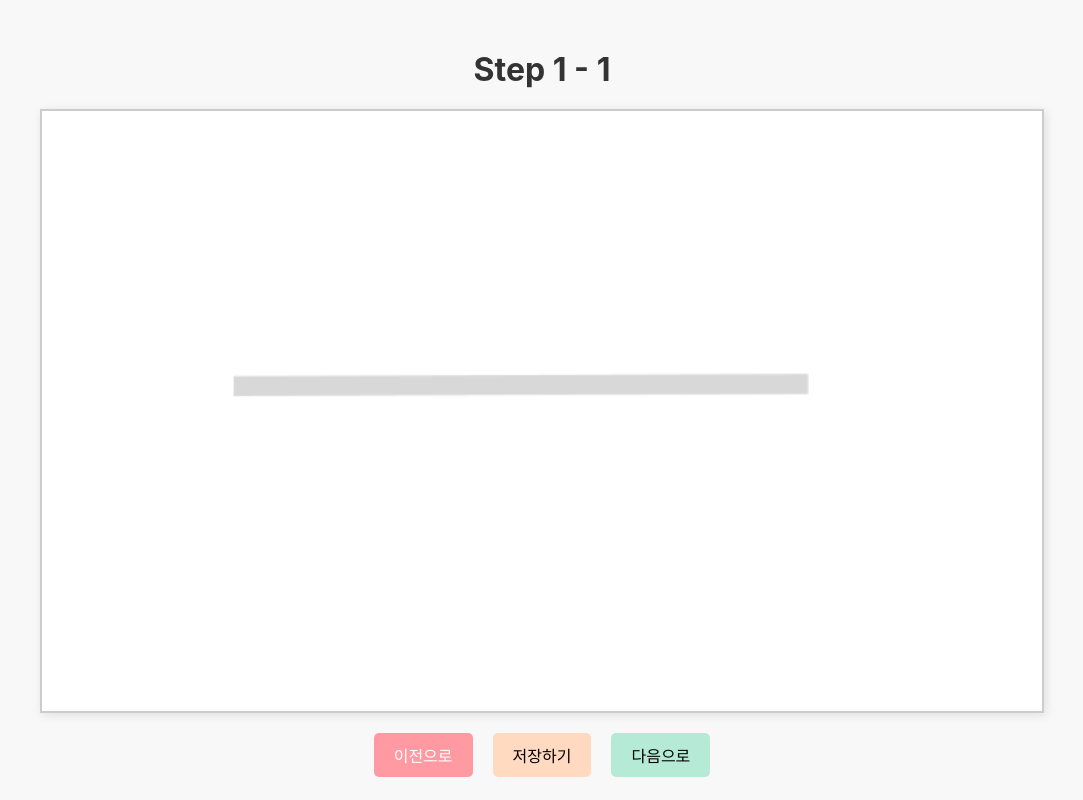
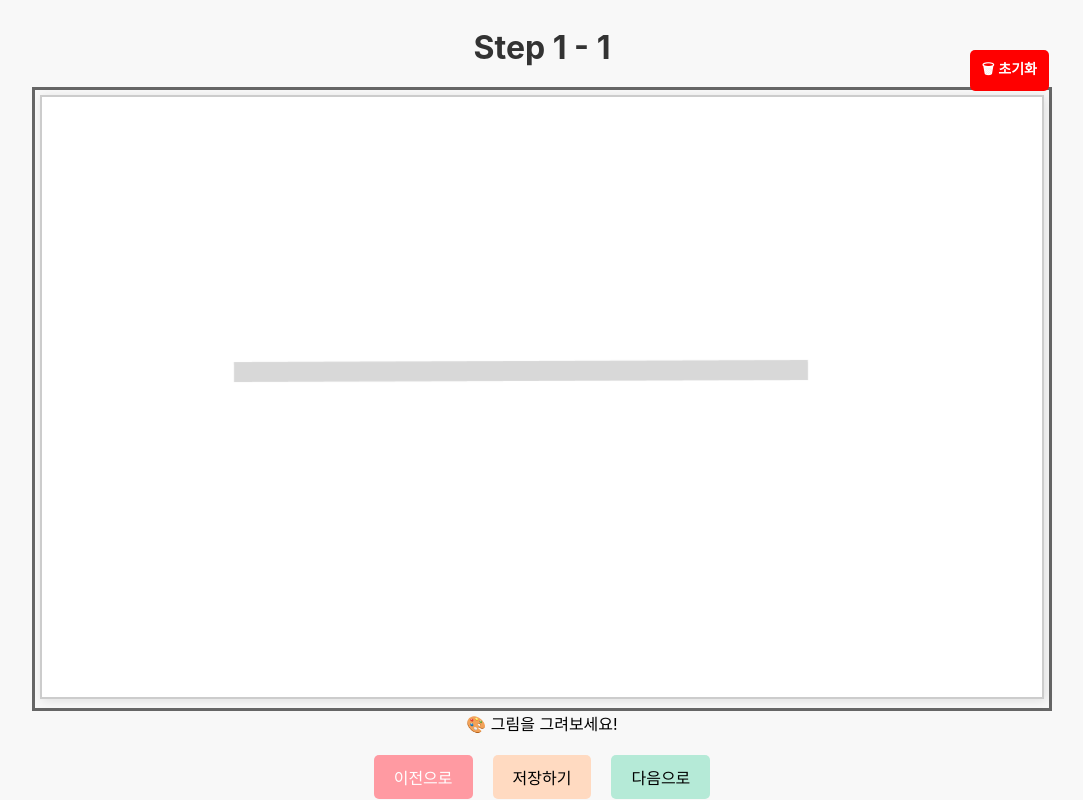
Before and after one commit to Kaizher31/vision_1, a React (Create React App) app: page /step/1/1 in a window 1280 px wide. Shown: the whole page, without its empty margins (98-1181 px from the left). Built offline with nearby package versions, Linux system fonts and the light colour scheme.

Commit message:
초기화 step 제한

```diff
--- a/package.json
+++ b/package.json
@@ -7,6 +7,7 @@
     "@testing-library/jest-dom": "^6.6.3",
     "@testing-library/react": "^16.2.0",
     "@testing-library/user-event": "^13.5.0",
+    "html2canvas": "^1.4.1",
     "react": "^19.0.0",
     "react-dom": "^19.0.0",
     "react-router-dom": "^7.3.0",
--- a/src/components/SubStep.jsx
+++ b/src/components/SubStep.jsx
@@ -2,6 +2,7 @@ import React, { useEffect, useRef, useState } from 'react';
 import { useParams, useNavigate } from 'react-router-dom';
 import Button from './Button';
 import styles from './SubStep.module.css';
+import html2canvas from "html2canvas";
 
 const SubStep = () => {
   const { id, subId } = useParams();
@@ -9,12 +10,13 @@ const SubStep = () => {
   const canvasRef = useRef(null);
   const ctxRef = useRef(null);
   const [drawing, setDrawing] = useState(false);
+  const [userPath, setUserPath] = useState([]);
+  const [message, setMessage] = useState("🎨 그림을 그려보세요!");
 
-  // Step별 도안 이미지 설정
   const getStepImage = () => {
     const stepImages = {
       "1-1": "/images/line.png",
-      "1-2": "/images/diagonal.png",
+      "1-2": "/images/monariza.png",
       "1-3": "/images/cross.png",
       "1-4": "/images/semi-circle.png",
       "1-5": "/images/circle.png",
@@ -29,49 +31,56 @@ const SubStep = () => {
   };
 
   useEffect(() => {
+    drawTemplate();
+  }, [id, subId]);
+
+  const drawTemplate = () => {
     const canvas = canvasRef.current;
     const ctx = canvas.getContext("2d");
     ctxRef.current = ctx;
-
-    // 캔버스 초기화
     ctx.clearRect(0, 0, canvas.width, canvas.height);
 
-    // 도안 이미지 적용
     const imgSrc = getStepImage();
     if (imgSrc) {
       const img = new Image();
       img.src = imgSrc;
       img.onload = () => {
-        ctx.globalAlpha = 0.3; // 반투명 설정
+        ctx.globalAlpha = 0.3;
         ctx.drawImage(img, 0, 0, canvas.width, canvas.height);
-        ctx.globalAlpha = 1.0; // 이후 그림은 원래대로
+        ctx.globalAlpha = 1.0;
       };
     }
-  }, [id, subId]);
+  };
 
-  // 그림 그리기 기능 추가 (캔버스에서 선이 나오도록)
+  const clearCanvas = () => {
+    drawTemplate();
+    setUserPath([]);
+    setMessage("🎨 그림을 그려보세요!");
+  };
+
+  const getMousePos = (e) => {
+    const canvas = canvasRef.current;
+    const rect = canvas.getBoundingClientRect();
+    const scaleX = canvas.width / rect.width;
+    const scaleY = canvas.height / rect.height;
+    return { x: (e.clientX - rect.left) * scaleX, y: (e.clientY - rect.top) * scaleY };
+  };
+
   const startDrawing = (e) => {
     setDrawing(true);
-    const canvas = canvasRef.current;
+    setUserPath([]);
+    setMessage("🖌️ 그리는 중...");
     const ctx = ctxRef.current;
-    const rect = canvas.getBoundingClientRect(); // 🔥 캔버스의 정확한 위치 정보 가져오기
-
-    const x = e.clientX - rect.left; // 🔥 정확한 X 좌표 계산
-    const y = e.clientY - rect.top;  // 🔥 정확한 Y 좌표 계산
-
+    const { x, y } = getMousePos(e);
     ctx.beginPath();
     ctx.moveTo(x, y);
   };
 
   const draw = (e) => {
     if (!drawing) return;
-    const canvas = canvasRef.current;
     const ctx = ctxRef.current;
-    const rect = canvas.getBoundingClientRect(); // 🔥 캔버스 위치 정보 가져오기
-
-    const x = e.clientX - rect.left; // 🔥 X 좌표 보정
-    const y = e.clientY - rect.top;  // 🔥 Y 좌표 보정
-
+    const { x, y } = getMousePos(e);
+    setUserPath((prevPath) => [...prevPath, { x, y }]);
     ctx.lineTo(x, y);
     ctx.stroke();
   };
@@ -79,33 +88,81 @@ const SubStep = () => {
   const stopDrawing = () => {
     setDrawing(false);
     ctxRef.current.closePath();
+    checkCompletion();
+  };
+
+  const checkCompletion = () => {
+    let matchCount = 0;
+    const tolerance = 15;
+    const templatePath = generateTemplatePath();
+
+    userPath.forEach(({ x: ux, y: uy }) => {
+      templatePath.forEach(({ x: tx, y: ty }) => {
+        if (Math.abs(ux - tx) <= tolerance && Math.abs(uy - ty) <= tolerance) {
+          matchCount++;
+        }
+      });
+    });
+
+    const matchPercentage = (matchCount / templatePath.length) * 100;
+    setMessage(matchPercentage > 80 ? "🎉 성공적으로 그렸습니다!" : "❌ 다시 시도하세요!");
+  };
+
+  const generateTemplatePath = () => {
+    let path = [];
+    for (let angle = Math.PI; angle <= 2 * Math.PI; angle += 0.05) {
+      let x = 300 + 150 * Math.cos(angle);
+      let y = 200 + 150 * Math.sin(angle);
+      path.push({ x, y });
+    }
+    return path;
+  };
+
+  // ✅ 이전 단계 이동 (1-1 이하로 내려가지 않도록 제한)
+  const handlePrevStep = () => {
+    const newSubId = Math.max(1, parseInt(subId) - 1);
+    navigate(`/step/${id}/${newSubId}`);
+  };
+
+  // ✅ 다음 단계 이동 (1-12 이상으로 넘어가지 않도록 제한)
+  const handleNextStep = () => {
+    const newSubId = Math.min(12, parseInt(subId) + 1);
+    navigate(`/step/${id}/${newSubId}`);
   };
 
   return (
     <div className={styles.subStepContainer}>
       <h2 className={styles.subStepTitle}>Step {id} - {subId}</h2>
 
+      <div id="captureArea" className={styles.canvasWrapper}>
+        {/* ✅ 초기화 버튼 추가 (캔버스 오른쪽 위 배치) */}
+        <button className={styles.clearButton} onClick={clearCanvas}>🗑 초기화</button>
+
         <canvas
           ref={canvasRef}
           className={styles.drawingCanvas}
-        width={600}
-        height={400}
+          width={2000}
+          height={1600}
           onMouseDown={startDrawing}
           onMouseMove={draw}
           onMouseUp={stopDrawing}
           onMouseLeave={stopDrawing}
         ></canvas>
+      </div>
+
+      {/* ✅ 실시간 메시지 표시 */}
+      <div className={styles.resultMessage}>{message}</div>
 
       <div className={styles.subStepControls}>
         <Button
           text="이전으로"
-          onClick={() => navigate(`/step/${id}/${parseInt(subId) - 1}`)}
+          onClick={handlePrevStep}
           color="pink"
         />
-        <Button text="저장하기" onClick={() => alert('그림 저장하기!')} color="pink" />
+        <Button text="저장하기" onClick={() => alert("저장 기능!")} color="pink" />
         <Button
           text="다음으로"
-          onClick={() => navigate(`/step/${id}/${parseInt(subId) + 1}`)}
+          onClick={handleNextStep}
           color="pink"
         />
       </div>
--- a/src/components/SubStep.module.css
+++ b/src/components/SubStep.module.css
@@ -55,3 +55,28 @@
     background-color: #b5ead7; /* 다음으로 버튼 (연한 청록색) */
     color: black;
   }
+
+  .canvasWrapper {
+    position: relative;
+    display: inline-block;
+    border: 3px solid #666; /* 테두리 추가 (선택 사항) */
+    padding: 5px;
+  }
+
+  .clearButton {
+    position: absolute;
+    top: -40px; /* 🔥 캔버스의 위쪽 바깥으로 이동 */
+    right: 0;
+    background-color: red;
+    color: white;
+    border: none;
+    padding: 8px 12px;
+    font-size: 14px;
+    cursor: pointer;
+    border-radius: 5px;
+    font-weight: bold;
+  }
+
+  .clearButton:hover {
+    background-color: darkred;
+  }
```
Also changed, not shown: src/App.css (+2 -37 lines), public/images/monariza.png (added), 1 other file (tests, documents, lock files or other folders). Lines whose indentation alone changed are shown as unchanged.
